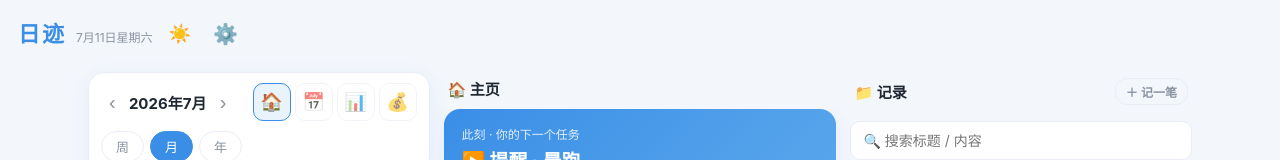
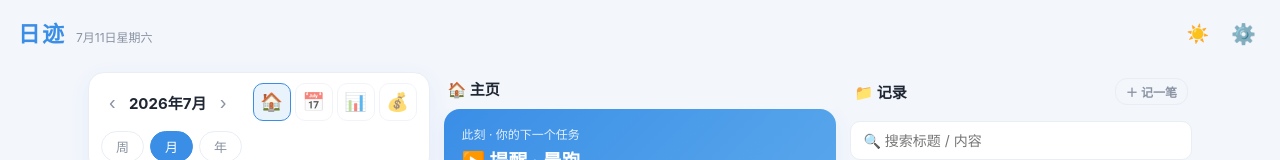
Before and after one commit to SakamotL/rikou, a plain HTML site: page index.html in a window 1280 px wide. Shown: the top 160 px of the page. Drawn offline with Linux system fonts and the light colour scheme.

Commit message:
fix(ui): 恢复顶栏 ☀️ 与 ⚙️ 靠右对齐
- 去除右上角 + 号后，主题切换与设置按钮失去 margin-left:auto 推力而贴左
- 给 #themeToggle 加 margin-left:auto，将 ☀️ 与 ⚙️ 重新推到顶栏最右侧

```diff
--- a/styles.css
+++ b/styles.css
@@ -101,6 +101,7 @@ body {
 .icon-btn.del { color: var(--red); opacity: .7; }
 .icon-btn.del:hover { opacity: 1; }
 .me-btn.active { color: var(--accent); }
+#themeToggle { margin-left: auto; }
 .q-field { margin-top: 8px; }
 .pane { min-width: 0; }
 .pane-head { display: flex; align-items: center; justify-content: space-between; padding: 6px 4px 10px; font-size: 15px; font-weight: 700; color: var(--text); position: sticky; top: 0; background: var(--bg); z-index: 5; }
```
